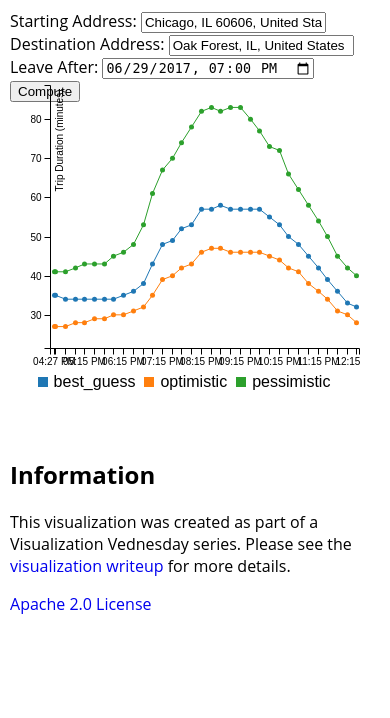
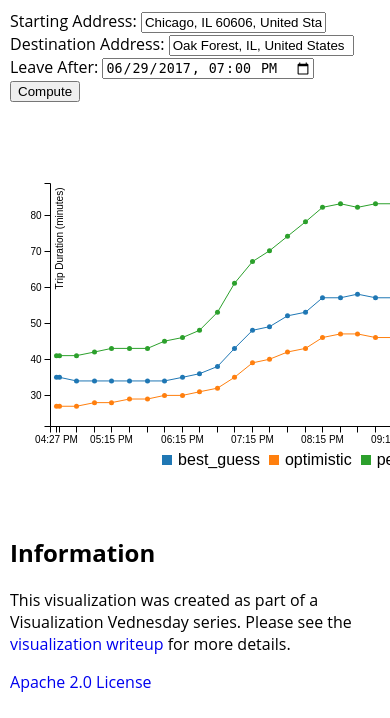
Before and after one commit to rogerfitz/tutorials, a Flask app: page / in a window 390 px wide; the page is wider, and only the part inside the window is pictured. Shown: the top 718 px of that part. Run offline with Flask 2, Linux system fonts and the light colour scheme; parts of the project's set-up code (start-up, migrations or seed data) failed here and were passed over; some libraries are stand-ins or nearby versions.

Commit message:
Minor responsiveness and updated viz link

```diff
--- a/travel_time_visualization/static/main.css
+++ b/travel_time_visualization/static/main.css
@@ -1,13 +1,17 @@
 #chart{
-    width: 90%
+    width: 90%;
+    max-width: 1000px;
+    min-width: 600px;
+    min-height: 300px;
 }
 
 #inputs{
-    height: 60px;
+    min-height: 100px;
 }
 
 div{
     margin: 10px;
+    display: block;
 }
 
 .c3-legend-item ,.c3-tooltip th ,.c3-tooltip td{
--- a/travel_time_visualization/templates/index.html
+++ b/travel_time_visualization/templates/index.html
@@ -18,7 +18,7 @@
     <div id="info">
         <p id="gmapsP"><a id="gmapsHref" href="" target="_blank">Google Maps Link</a></p>
         <h2>Information</h2>
-        <p>This visualization was created as part of a Visualization Vednesday series. Please see the <a href="http://www.ergosum.co">visualization writeup</a> for more details.</p>
+        <p>This visualization was created as part of a Visualization Vednesday series. Please see the <a href="http://www.ergosum.co/travel-times-interactive-version/">visualization writeup</a> for more details.</p>
         <p><a href="https://www.apache.org/licenses/LICENSE-2.0">Apache 2.0 License</a></p>
     <!-- Load c3.css -->
     <link href="/static/c3.min.css" rel="stylesheet">
```
